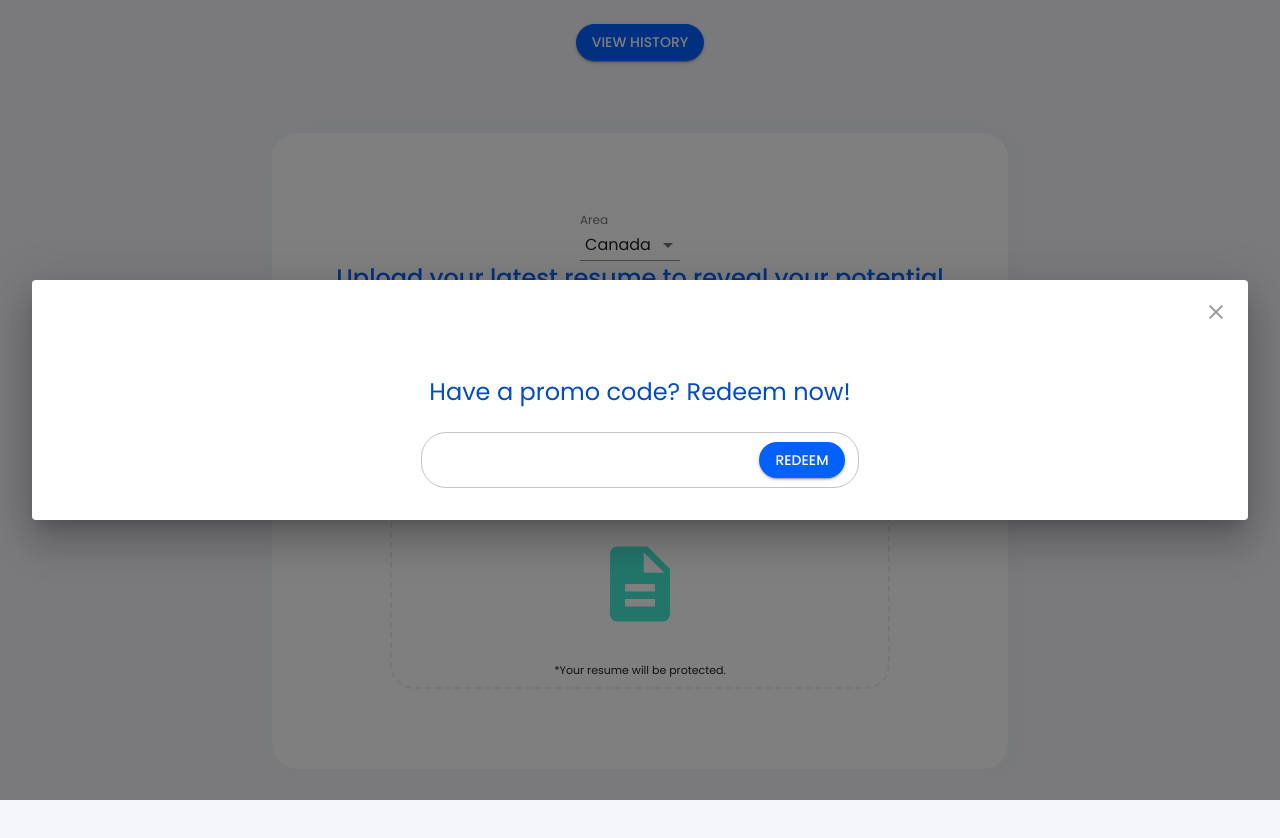
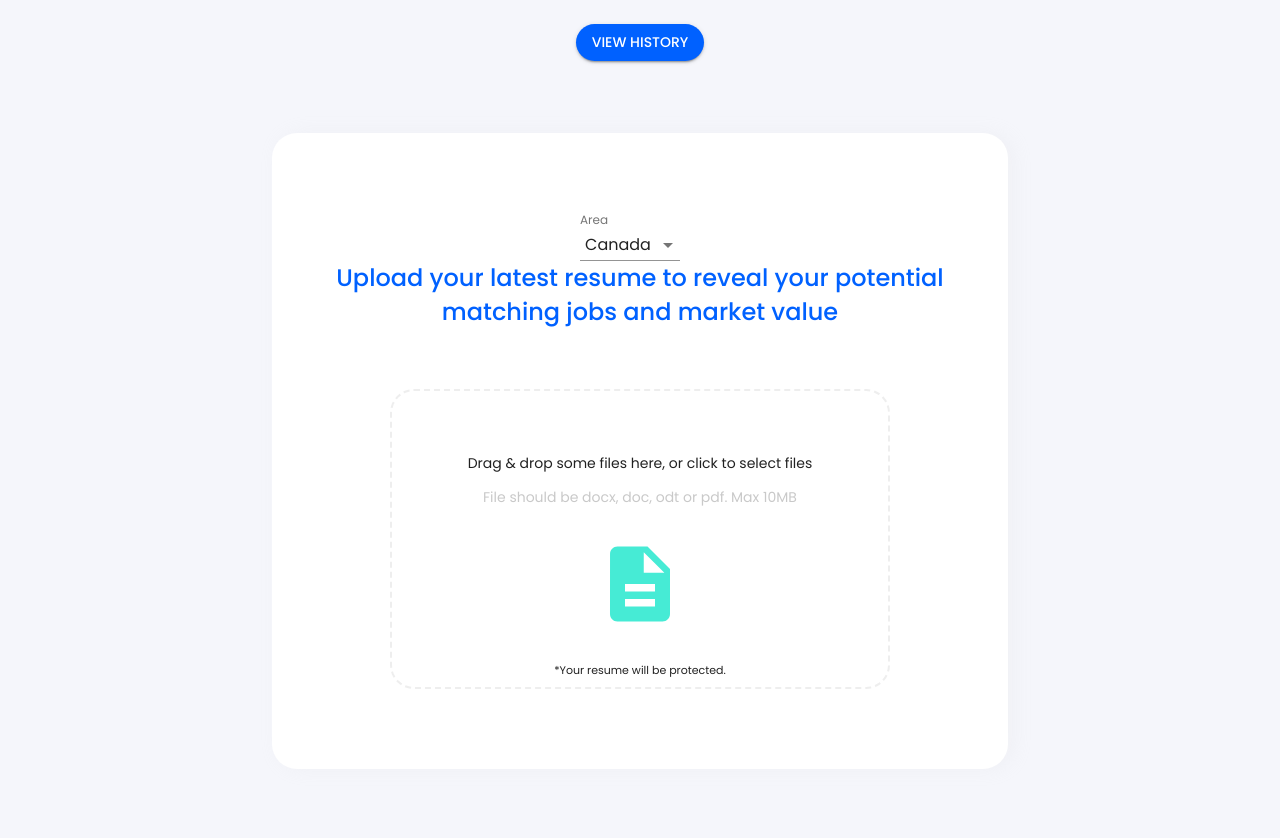
Before and after one commit to takeramagan/Smart-Match, a Next.js app: page /report in a window 1280 px wide. Shown: the top 838 px of the page. Built offline with nearby package versions, Linux system fonts and the light colour scheme.

Commit message:
show_different_prompt_based_on_different_member_level

```diff
--- a/src/pages/report.js
+++ b/src/pages/report.js
@@ -450,7 +450,7 @@ export default function Home() {
 
     // check if hrid ever changes, if hrid exist, set app mode to business, default is client
     useEffect(() => {
-        if (HYLevel===3) {
+        if (HYLevel==="3") {
             console.log("Hr level detected, change to business mode: ", HYLevel);
             setAppMode("Business");
         }
@@ -546,7 +546,9 @@ export default function Home() {
                     style={{ marginLeft: 20 }}>
                     View applied jobs
                 </Button> */}
-                <PromoDialog />
+                {/*show prompt after obtain member level */}
+                {HYLevel !==undefined && <PromoDialog />}
+
 
                 <Button variant='contained' color='primary'
                     onClick={() => {
```
